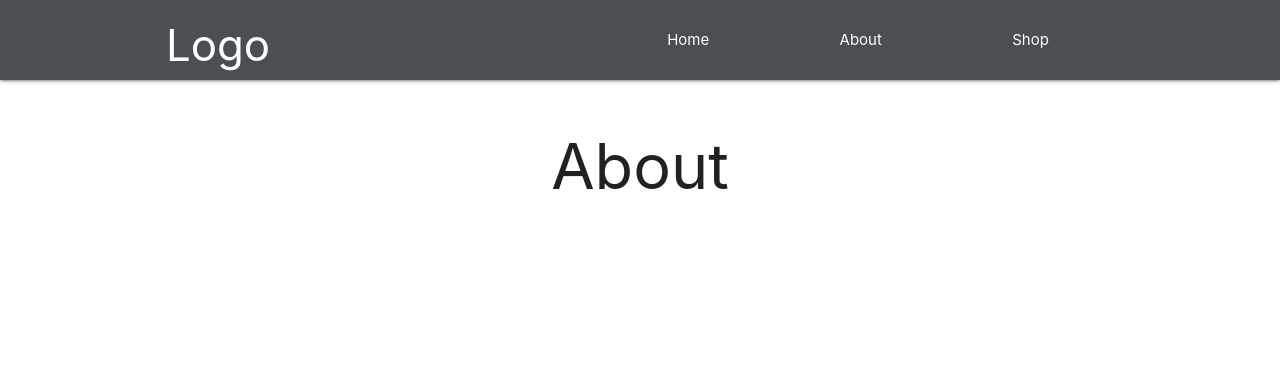
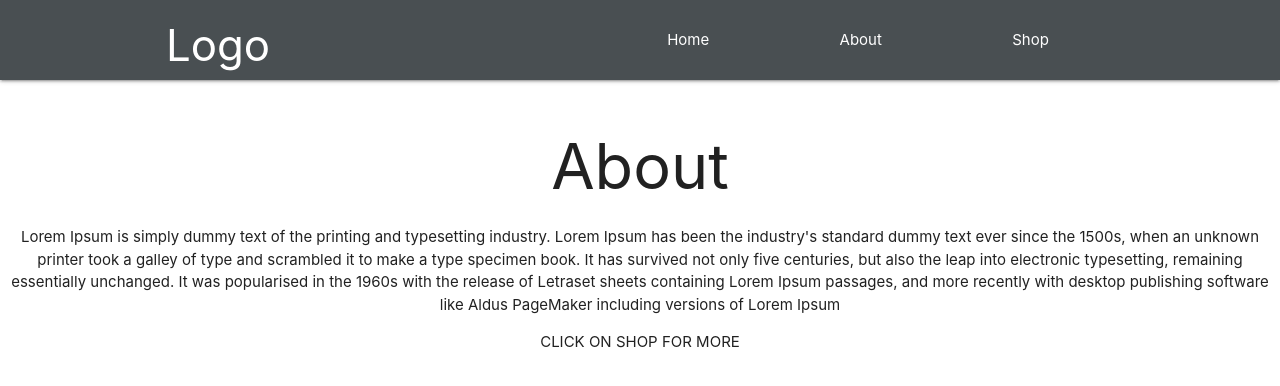
Before and after one commit to shubham860/Dynamic-Routing, a React (Create React App) app in the folder routing/: page /About in a window 1280 px wide. Shown: the top 386 px of the page. Built offline with nearby package versions, Linux system fonts and the light colour scheme.

Commit message:
commit-6

```diff
--- a/routing/src/App.js
+++ b/routing/src/App.js
@@ -2,8 +2,8 @@ import React from 'react';
 import './App.css';
 import {BrowserRouter as Router, Switch, Route} from 'react-router-dom'
 import Shop from './Components/Shop'
+import Home from './Components/Home'
 import Nav from './Components/Nav'
-import Home from './Components/Home'
 import About from './Components/About'
 import Item from './Components/Item'
 
@@ -25,6 +25,5 @@ function App() {
   );
 }
 
+
 export default App;
-// 7299d8feb2f5eadccc6c8b0efadeddd9
-// https://fortnite-api.theapinetwork.com/upcoming/get/header:%20%7B'Authorization':'7299d8feb2f5eadccc6c8b0efadeddd9'%7D
--- a/routing/src/Components/About.js
+++ b/routing/src/Components/About.js
@@ -5,7 +5,11 @@ import {Link} from 'react-router-dom'
 class About extends React.Component {
   render () {
      return(
+       <>
        <h1>About</h1>
+       <p>Lorem Ipsum is simply dummy text of the printing and typesetting industry. Lorem Ipsum has been the industry's standard dummy text ever since the 1500s, when an unknown printer took a galley of type and scrambled it to make a type specimen book. It has survived not only five centuries, but also the leap into electronic typesetting, remaining essentially unchanged. It was popularised in the 1960s with the release of Letraset sheets containing Lorem Ipsum passages, and more recently with desktop publishing software like Aldus PageMaker including versions of Lorem Ipsum</p>
+       <p>CLICK ON SHOP FOR MORE</p>
+       </>
      )
   }
 }
--- a/routing/src/Components/Home.js
+++ b/routing/src/Components/Home.js
@@ -5,7 +5,11 @@ import {Link} from 'react-router-dom'
 class Home extends React.Component {
   render () {
      return(
+       <>
        <h1>Home</h1>
+       <h3>ReactJS Routing practise using fortnite api</h3>
+       <p>CLICK ON SHOP FOR MORE</p>
+       </>
      )
   }
 }
--- a/routing/src/Components/Nav.js
+++ b/routing/src/Components/Nav.js
@@ -8,7 +8,7 @@ class Nav extends React.Component {
        <nav>
          <h3>Logo</h3>
          <ul class='nav-links'>
-          <Link to='/Home' class='link'>
+          <Link to='/' class='link'>
            <li >Home</li>
           </Link>
           <Link to='/About'  class='link'>
```
